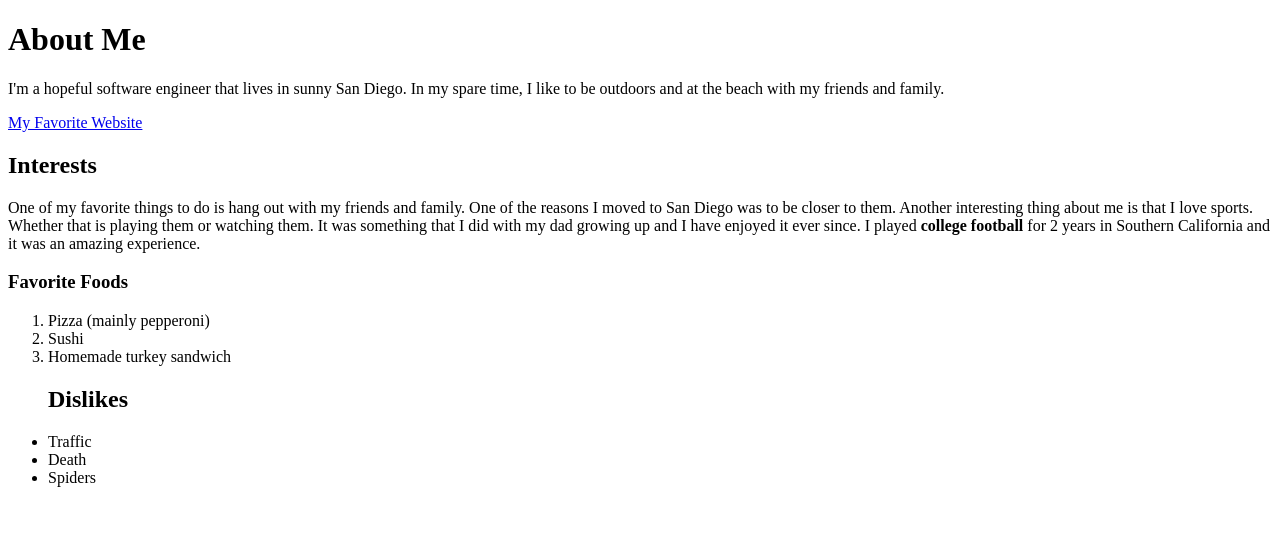
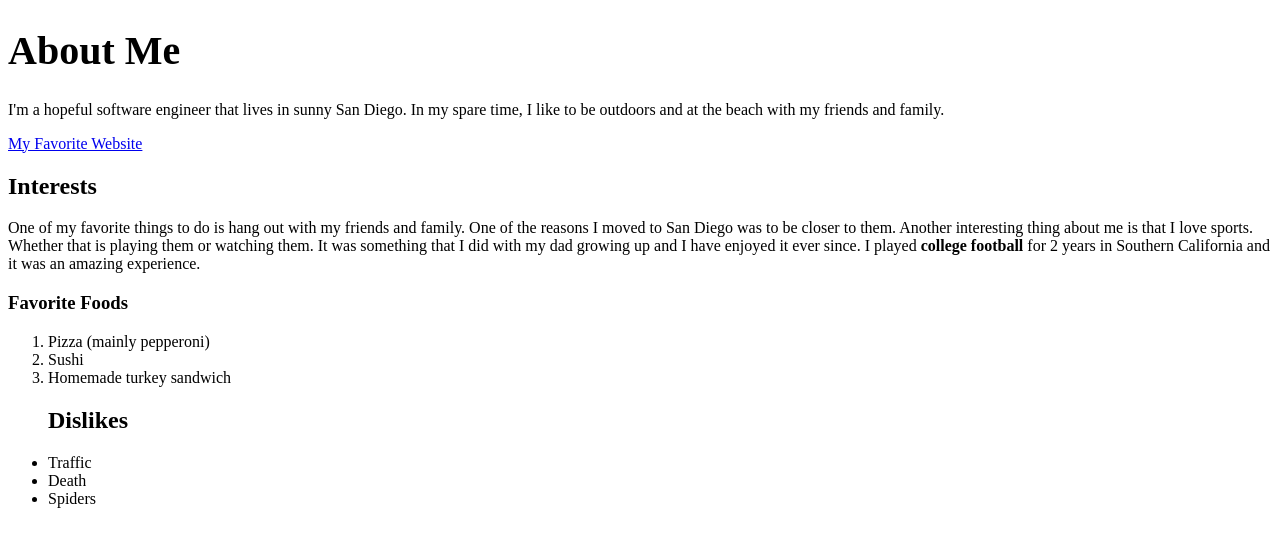
Before and after one commit to gptinlin/Hello-World, a plain HTML site: page AboutMe.html in a window 1280 px wide. Drawn offline with Linux system fonts and the light colour scheme.

Commit message:
anotha commit two

```diff
--- a/AboutMe.html
+++ b/AboutMe.html
@@ -1,6 +1,7 @@
 <!DOCTYPE html>
 <html>
     <head>
+        <link href="style.css"  rel="stylesheet" type="text/css"/>
         <title> Garrett Tinlin</title>
     </head>
 
--- a/style.css
+++ b/style.css
@@ -1 +1 @@
-body {font-size:40px; }
+h1 {font-size:40px; font-color:pink; }
```
